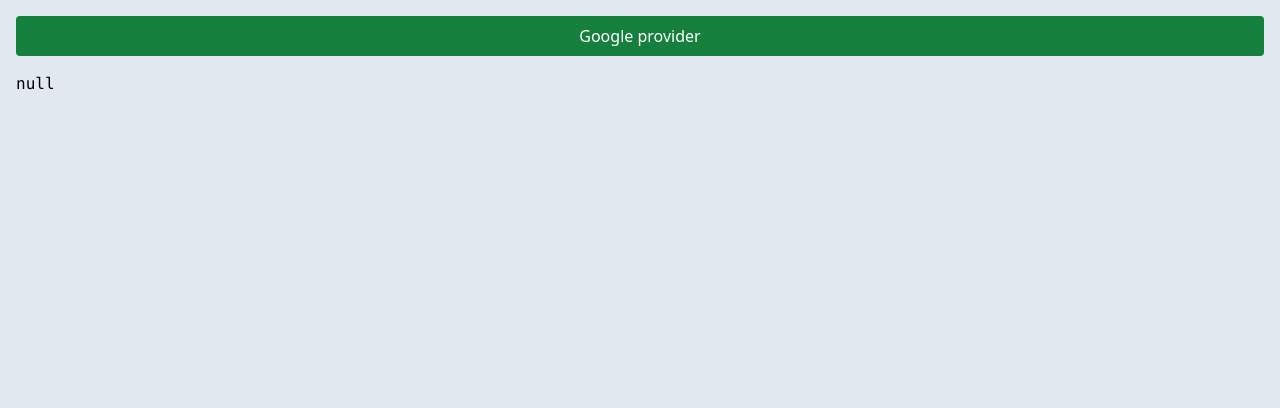
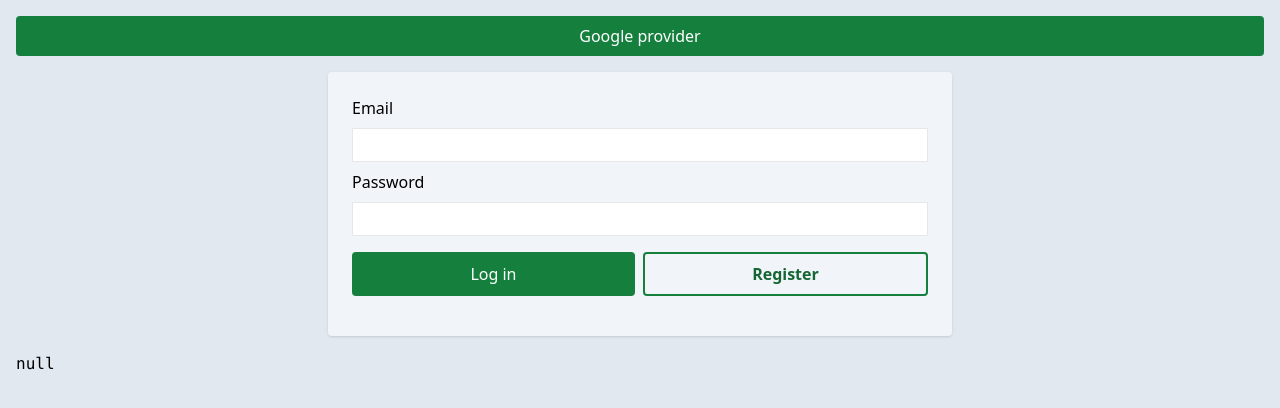
Before and after one commit to Inkvii/authenticated-postgraphile, a React (Vite) app in the folder frontend/: page /auth/login in a window 1280 px wide. Shown: the top 408 px of the page. Built offline with nearby package versions, Linux system fonts and the light colour scheme; no server answers.

Commit message:
created login and registration using email and password

```diff
--- a/frontend/src/main/page/auth/login.tsx
+++ b/frontend/src/main/page/auth/login.tsx
@@ -1,10 +1,10 @@
-import { signInWithRedirect, signOut } from "firebase/auth"
+import { signInWithEmailAndPassword, signInWithRedirect, signOut } from "firebase/auth"
 import firebase from "firebase/compat"
 
 import { useAuthState } from "react-firebase-hooks/auth"
-import { useNavigate } from "react-router-dom"
+import { Link, useNavigate } from "react-router-dom"
 import routes from "main/router/routes"
-import { useEffect } from "react"
+import { useEffect, useState } from "react"
 import { auth } from "main/router/Authenticator"
 import GoogleAuthProvider = firebase.auth.GoogleAuthProvider
 
@@ -14,22 +14,83 @@ export default function LoginPage() {
   const [user, loading, error] = useAuthState(auth)
   const navigate = useNavigate()
 
+  const [email, setEmail] = useState<string>("")
+  const [password, setPassword] = useState<string>("")
+  const [errorMessage, setErrorMessage] = useState<string>("")
+
   useEffect(() => {
-    if(user) {
-      navigate(routes.dashboard.path, {replace: true})
+    if (user) {
+      navigate(routes.dashboard.path, { replace: true })
     }
-  },[loading])
-
+  }, [loading])
 
   return (
     <div className={"flex flex-col p-4 gap-4"}>
-      <button className={"bg-green-700 text-white py-2 px-4 rounded"} onClick={() => signInWithRedirect(auth, googleProvider)}>Google provider</button>
-      {user && <button className={"bg-gray-500 text-white py-2 px-4 rounded"} onClick={() => signOut(auth)}>Sign out</button>}
-      <pre>
-        {
-          JSON.stringify(user, null, 2)
-        }
-      </pre>
+      <button
+        className={"bg-green-700 text-white py-2 px-4 rounded"}
+        onClick={() => signInWithRedirect(auth, googleProvider)}
+      >
+        Google provider
+      </button>
+      {user && (
+        <button className={"bg-gray-500 text-white py-2 px-4 rounded"} onClick={() => signOut(auth)}>
+          Sign out
+        </button>
+      )}
+
+      <form
+        className={"flex flex-col gap-2 w-1/2 m-auto shadow  p-6 bg-slate-100 rounded"}
+        onSubmit={async (e) => {
+          e.preventDefault()
+          try {
+            const credentials = await signInWithEmailAndPassword(auth, email, password)
+            console.log(credentials)
+            navigate(routes.dashboard.path, {replace: true})
+
+          } catch (err) {
+            const error = err as { message: string; code: string; customData: object }
+            switch (error.code) {
+              case "auth/invalid-email":
+                setErrorMessage("Invalid email or password")
+                return
+              case "auth/user-not-found":
+                setErrorMessage("User with this email was not found.")
+                return
+              default:
+                setErrorMessage("Unexpected error " + error.code)
+            }
+          }
+        }}
+      >
+        <label htmlFor={"email"}>Email</label>
+        <input
+          className={"border px-2 py-1 border"}
+          id={"email"}
+          type={"email"}
+          autoComplete={"email"}
+          onChange={(e) => setEmail(e.target.value)}
+        />
+        <label htmlFor={"password"}>Password</label>
+        <input
+          className={"border px-2 py-1 border"}
+          id={"password"}
+          type={"password"}
+          autoComplete={"password"}
+          onChange={(e) => setPassword(e.target.value)}
+        />
+        <div className={"flex gap-2 py-2"}>
+          <button className={"bg-green-700 text-white py-2 px-4 rounded w-full"} type={"submit"}>
+            Log in
+          </button>
+          <Link to={routes.register.path} className={"border-2 border-green-700 text-green-800 font-semibold text-center py-2 px-4 rounded w-full"} type={"button"}>
+            Register
+          </Link>
+        </div>
+
+        <p>{errorMessage}</p>
+      </form>
+
+      <pre>{JSON.stringify(user, null, 2)}</pre>
     </div>
   )
 }
--- /dev/null
+++ b/frontend/src/main/page/auth/register.tsx
@@ -0,0 +1,64 @@
+import { createUserWithEmailAndPassword } from "firebase/auth"
+import { auth } from "main/router/Authenticator"
+import { useState } from "react"
+import { useNavigate } from "react-router-dom"
+import routes from "main/router/routes"
+
+export default function RegisterPage() {
+  const [email, setEmail] = useState<string>("")
+  const [password, setPassword] = useState<string>("")
+  const [errorMessage, setErrorMessage] = useState<string>("")
+
+  const navigate = useNavigate()
+
+  return (
+    <form
+      onSubmit={async (e) => {
+        e.preventDefault()
+        try {
+          const credentials = await createUserWithEmailAndPassword(auth, email, password)
+          navigate(routes.dashboard.path, { replace: true })
+        } catch (err) {
+          const error = err as { message: string; code: string; customData: object }
+          switch (error.code) {
+            case "auth/invalid-email":
+              setErrorMessage("Invalid email")
+              return
+            case "auth/weak-password":
+              setErrorMessage("Password is too weak. It should contain at least 6 characters")
+              return
+            case "auth/email-already-in-use":
+              setErrorMessage("Email is already registered, try logging in instead")
+              return
+            default:
+              setErrorMessage("Unexpected error " + error.code)
+              return
+          }
+        }
+      }}
+      className={"flex flex-col gap-2 w-1/2 m-auto shadow  p-6 bg-slate-100 rounded"}
+    >
+      <label htmlFor={"email"}>Email</label>
+      <input
+        className={"border px-2 py-1 border"}
+        id={"email"}
+        type={"email"}
+        autoComplete={"email"}
+        onChange={(e) => setEmail(e.target.value)}
+      />
+      <label htmlFor={"password"}>Password</label>
+      <input
+        className={"border px-2 py-1 border"}
+        id={"password"}
+        type={"password"}
+        autoComplete={"password"}
+        onChange={(e) => setPassword(e.target.value)}
+      />
+
+      <button className={"bg-green-700 text-white py-2 px-4 rounded"} type={"submit"}>
+        Register account
+      </button>
+      <p>{errorMessage}</p>
+    </form>
+  )
+}
--- a/frontend/src/main/router/routes.tsx
+++ b/frontend/src/main/router/routes.tsx
@@ -5,6 +5,7 @@ import AccountsPaginatedViewListPage from "main/page/account/accountsPaginatedVi
 import AccountsInfiniteViewListPage from "main/page/account/accountsInfiniteViewList"
 import LoginPage from "main/page/auth/login"
 import DashboardPage from "main/page/dashboard"
+import RegisterPage from "main/page/auth/register"
 
 export interface Route {
   path: string
@@ -41,6 +42,12 @@ const login: Route = {
   authenticated: false
 }
 
+const register: Route = {
+  path: "/auth/register",
+  component: <RegisterPage/>,
+  authenticated: false
+}
+
 const dashboard: Route = {
   path: "/dashboard",
   component: <DashboardPage/>,
@@ -53,5 +60,6 @@ export default {
   accountDetail,
   accountsInfiniteList,
   accountsPaginatedList,
-  login
+  login,
+  register
 }
```
